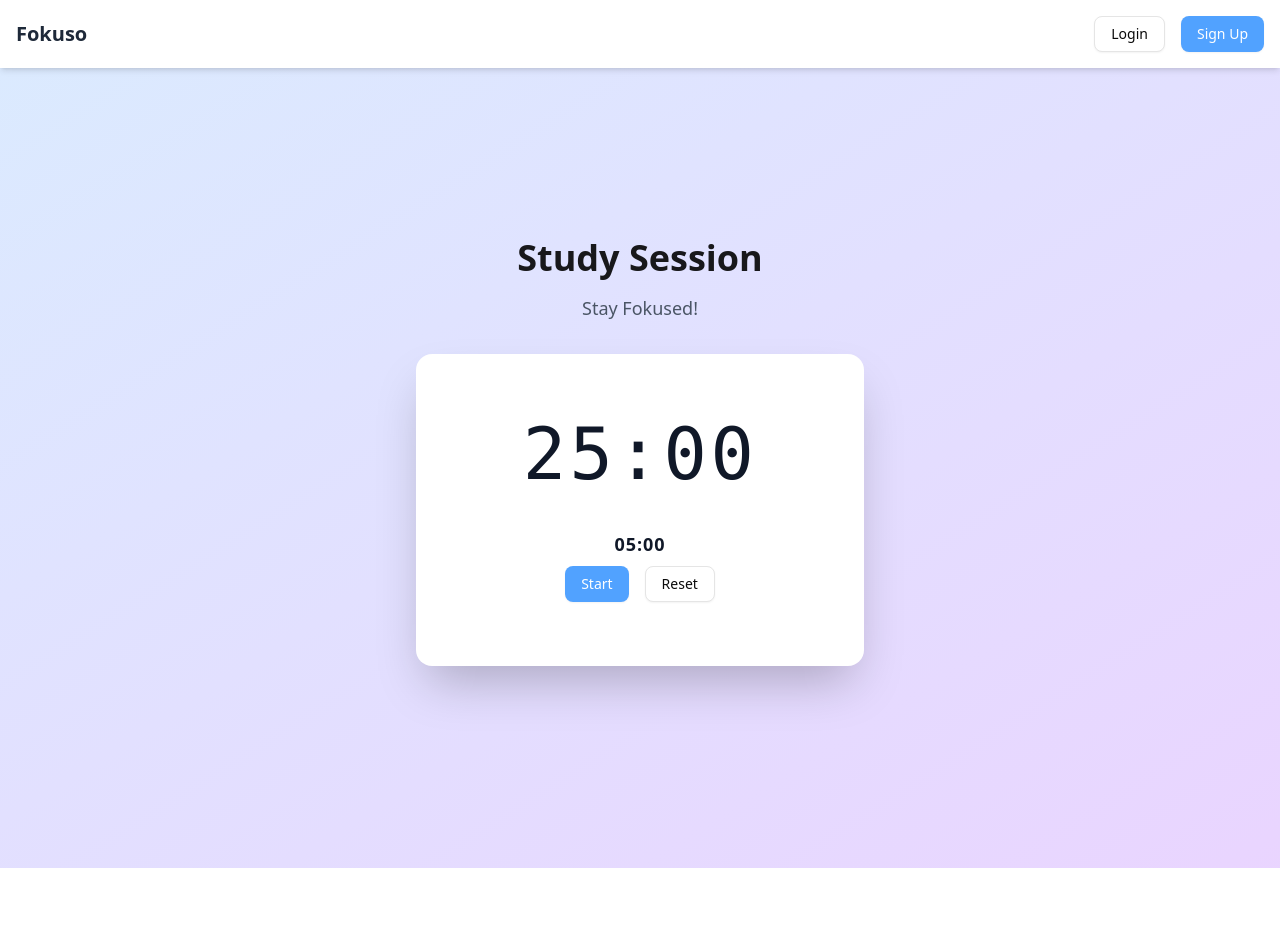
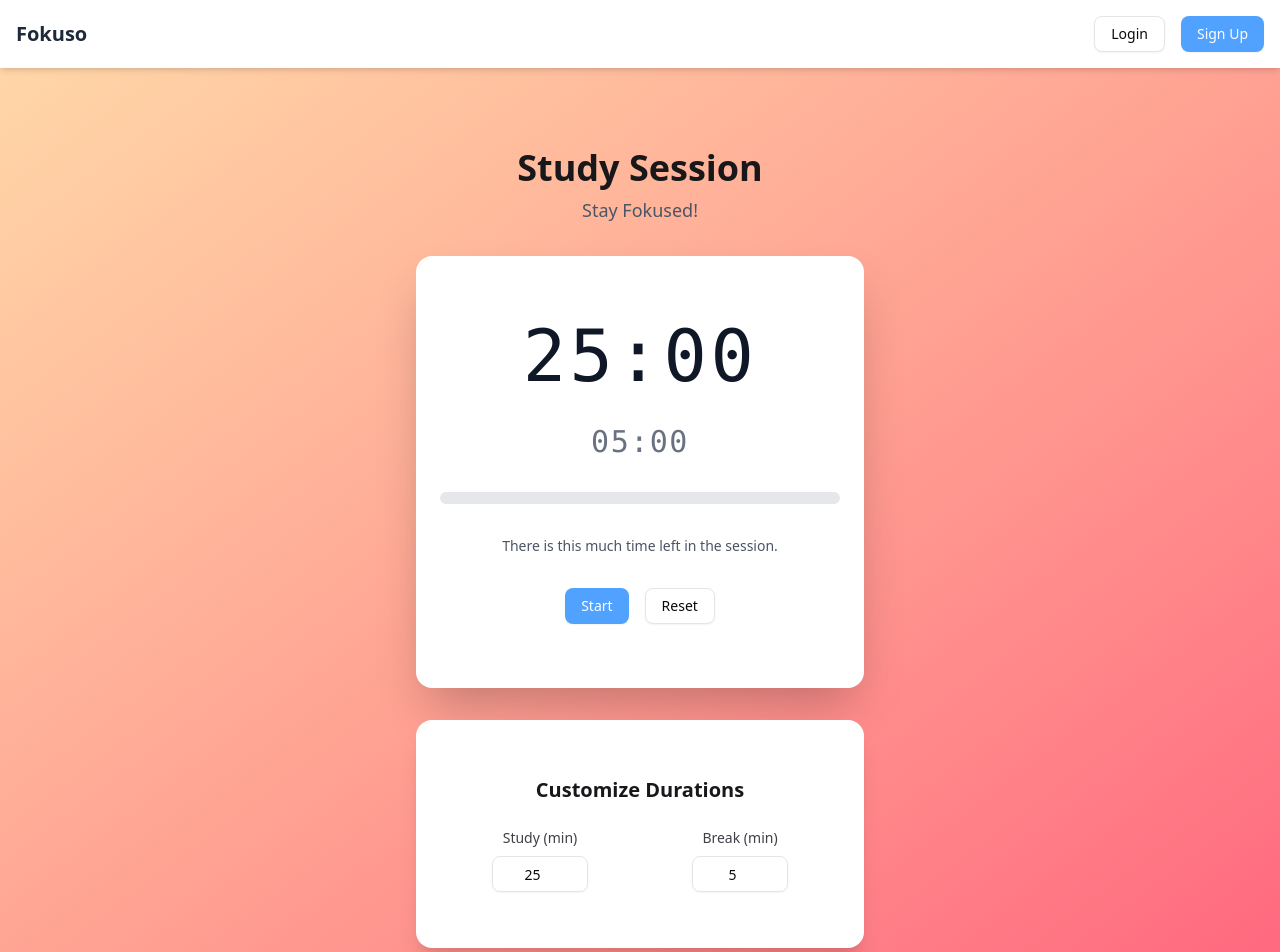
Before and after one commit to lowskydev/Fokuso, a React (Vite) app: page /pomodoropage in a window 1280 px wide. Shown: the top 952 px of the page. Before the commit the page ends 868 px from the top, so only its background shows below. Built offline with nearby package versions, Linux system fonts and the light colour scheme.

Commit message:
Updated Pomodoro Page

```diff
--- a/src/components/PomodoroPage.jsx
+++ b/src/components/PomodoroPage.jsx
@@ -1,13 +1,22 @@
 import { useState, useEffect } from "react";
 import { Button } from "@/components/ui/button";
 import { Card, CardContent } from "@/components/ui/card";
+import { Input } from "@/components/ui/input";
+import { Label } from "@/components/ui/label";
 
 function PomodoroPage() {
-  const initialStudyTime = parseInt(localStorage.getItem("studyDuration") || "1500", 10);
-  const initialBreakTime = parseInt(localStorage.getItem("breakDuration") || "300", 10);
+  const defaultStudy = 1500; // 25 min
+  const defaultBreak = 300; // 5 min
 
-  const [timeLeft, setTimeLeft] = useState(initialStudyTime);
-  const [breakTimeLeft, setBreakTimeLeft] = useState(initialBreakTime);
+  const [studyDuration, setStudyDuration] = useState(
+    parseInt(localStorage.getItem("studyDuration") || defaultStudy, 10)
+  );
+  const [breakDuration, setBreakDuration] = useState(
+    parseInt(localStorage.getItem("breakDuration") || defaultBreak, 10)
+  );
+
+  const [timeLeft, setTimeLeft] = useState(studyDuration);
+  const [breakTimeLeft, setBreakTimeLeft] = useState(breakDuration);
   const [isRunning, setIsRunning] = useState(false);
   const [isBreak, setIsBreak] = useState(false);
 
@@ -15,23 +24,23 @@ function PomodoroPage() {
     let timer;
     if (isRunning) {
       timer = setInterval(() => {
-        if (isBreak && breakTimeLeft > 0) {
-          setBreakTimeLeft((prevTime) => prevTime - 1);
-        } else if (!isBreak && timeLeft > 0) {
-          setTimeLeft((prevTime) => prevTime - 1);
+        if (!isBreak && timeLeft > 0) {
+          setTimeLeft((prev) => prev - 1);
+        } else if (isBreak && breakTimeLeft > 0) {
+          setBreakTimeLeft((prev) => prev - 1);
         } else {
           if (!isBreak) {
             setIsBreak(true);
-            setBreakTimeLeft(initialBreakTime); // Reset break time
+            setBreakTimeLeft(breakDuration);
           } else {
             setIsBreak(false);
-            setTimeLeft(initialStudyTime); // Reset study time
+            setTimeLeft(studyDuration);
           }
         }
       }, 1000);
     }
     return () => clearInterval(timer);
-  }, [isRunning, timeLeft, breakTimeLeft, isBreak]);
+  }, [isRunning, isBreak, timeLeft, breakTimeLeft, studyDuration, breakDuration]);
 
   const formatTime = (seconds) => {
     const mins = Math.floor(seconds / 60);
@@ -40,38 +49,87 @@ function PomodoroPage() {
   };
 
   const handleStartPause = () => setIsRunning((prev) => !prev);
+
   const handleReset = () => {
     setIsRunning(false);
     setIsBreak(false);
-    setTimeLeft(initialStudyTime);
-    setBreakTimeLeft(initialBreakTime);
+    setTimeLeft(studyDuration);
+    setBreakTimeLeft(breakDuration);
   };
 
+  const handleDurationChange = (type, value) => {
+    const seconds = Math.max(1, Math.floor(Number(value) * 60));
+    if (type === "study") {
+      setStudyDuration(seconds);
+      localStorage.setItem("studyDuration", seconds);
+      if (!isBreak) setTimeLeft(seconds);
+    } else {
+      setBreakDuration(seconds);
+      localStorage.setItem("breakDuration", seconds);
+      if (isBreak) setBreakTimeLeft(seconds);
+    }
+  };
+
+  const backgroundClass = isBreak
+    ? "from-indigo-200 to-blue-400 dark:from-zinc-900 dark:to-blue-800"
+    : "from-orange-200 to-rose-400 dark:from-zinc-900 dark:to-rose-800";
+
+  const progress =
+    isBreak && breakDuration
+      ? ((breakDuration - breakTimeLeft) / breakDuration) * 100
+      : !isBreak && studyDuration
+      ? ((studyDuration - timeLeft) / studyDuration) * 100
+      : 0;
+
   return (
-    <main className="flex flex-col items-center justify-center px-6 py-20 min-h-screen bg-gradient-to-br from-blue-100 to-purple-200 dark:from-zinc-900 dark:to-zinc-800">
-      <h2 className="text-4xl font-bold text-center mb-4 text-zinc-900 dark:text-white">
+    <main
+      className={`flex flex-col items-center justify-center px-6 py-20 min-h-screen bg-gradient-to-br transition-colors duration-1000 ${backgroundClass}`}
+    >
+      <h2 className="text-4xl font-bold text-center mb-2 text-zinc-900 dark:text-white">
         {isBreak ? "Break Session" : "Study Session"}
       </h2>
-      <p className="text-lg text-gray-600 dark:text-gray-300 mb-8 max-w-xl text-center">
+      <p className="text-lg text-gray-600 dark:text-gray-300 mb-8 text-center">
         Stay Fokused!
       </p>
 
       <Card className="w-full max-w-md shadow-2xl rounded-2xl border-0 mb-8">
-        <CardContent className="flex flex-col items-center gap-6 py-10">
-          {}
+        <CardContent className="flex flex-col items-center gap-8 py-10 w-full">
+
+          {/* Timers */}
           <div
-            className={`transition-all duration-500 text-7xl font-mono text-gray-900 dark:text-white tracking-wider ${isBreak ? "text-lg translate-y-4" : ""}`}
+            className={`transition-all duration-500 font-mono tracking-wider ${
+              !isBreak
+                ? "text-7xl text-gray-900 dark:text-white"
+                : "text-3xl text-gray-500 dark:text-gray-400"
+            }`}
           >
             {formatTime(timeLeft)}
           </div>
 
-          {}
           <div
-            className={`transition-all duration-500 text-3xl font-bold text-gray-900 dark:text-white tracking-wider ${!isBreak ? "text-lg translate-y-4" : "text-6xl"}`}
+            className={`transition-all duration-500 font-mono tracking-wider ${
+              isBreak
+                ? "text-7xl text-gray-900 dark:text-white"
+                : "text-3xl text-gray-500 dark:text-gray-400"
+            }`}
           >
             {formatTime(breakTimeLeft)}
           </div>
 
+          {/* Progress Bar */}
+          <div className="w-full bg-gray-200 dark:bg-zinc-800 rounded-full h-3 overflow-hidden">
+            <div
+              className="h-full bg-green-500 transition-all duration-500"
+              style={{ width: `${progress}%` }}
+            />
+          </div>
+
+          {/* Remaining Time Label */}
+          <p className="text-sm text-gray-600 dark:text-gray-400">
+            There is this much time left in the {isBreak ? "break" : "session"}.
+          </p>
+
+          {/* Controls */}
           <div className="flex gap-4">
             <Button onClick={handleStartPause}>
               {isRunning ? "Pause" : "Start"}
@@ -82,6 +140,43 @@ function PomodoroPage() {
           </div>
         </CardContent>
       </Card>
+
+      {/* Duration Settings */}
+      <Card className="w-full max-w-md shadow-xl rounded-2xl border-0">
+        <CardContent className="flex flex-col gap-6 py-8">
+          <h3 className="text-xl font-semibold text-zinc-900 dark:text-white text-center">
+            Customize Durations
+          </h3>
+          <div className="flex flex-col gap-4 sm:flex-row sm:justify-around px-2">
+            <div className="flex flex-col items-center gap-2">
+              <Label htmlFor="studyDuration" className="text-sm text-zinc-700 dark:text-gray-300">
+                Study (min)
+              </Label>
+              <Input
+                id="studyDuration"
+                type="number"
+                min="1"
+                defaultValue={Math.floor(studyDuration / 60)}
+                onChange={(e) => handleDurationChange("study", e.target.value)}
+                className="w-24 text-center"
+              />
+            </div>
+            <div className="flex flex-col items-center gap-2">
+              <Label htmlFor="breakDuration" className="text-sm text-zinc-700 dark:text-gray-300">
+                Break (min)
+              </Label>
+              <Input
+                id="breakDuration"
+                type="number"
+                min="1"
+                defaultValue={Math.floor(breakDuration / 60)}
+                onChange={(e) => handleDurationChange("break", e.target.value)}
+                className="w-24 text-center"
+              />
+            </div>
+          </div>
+        </CardContent>
+      </Card>
     </main>
   );
 }
```
